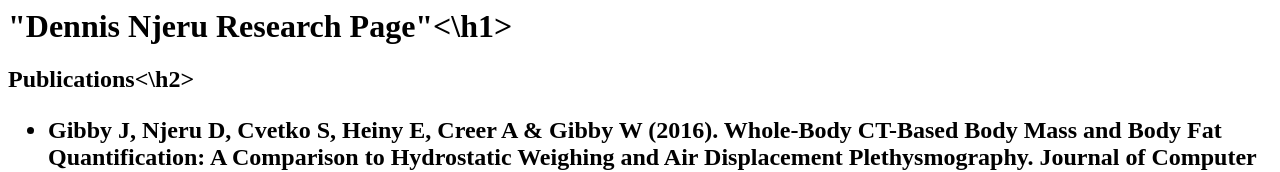
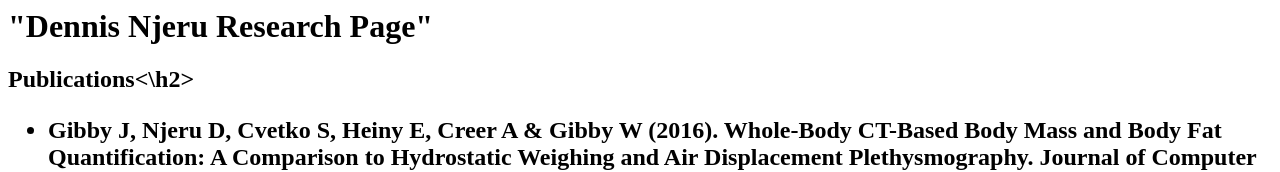
Before and after one commit to dennis6150/dennis6150.github.io, a plain HTML site: page index.html in a window 1280 px wide. Shown: the top 172 px of the page. Drawn offline with Linux system fonts and the light colour scheme.

Commit message:
Update index.html

```diff
--- a/index.html
+++ b/index.html
@@ -1,4 +1,4 @@
-<h1>"Dennis Njeru Research Page"<\h1>
+<h1>"Dennis Njeru Research Page"
 
 <h2>Publications<\h2>
 <ul>
```
